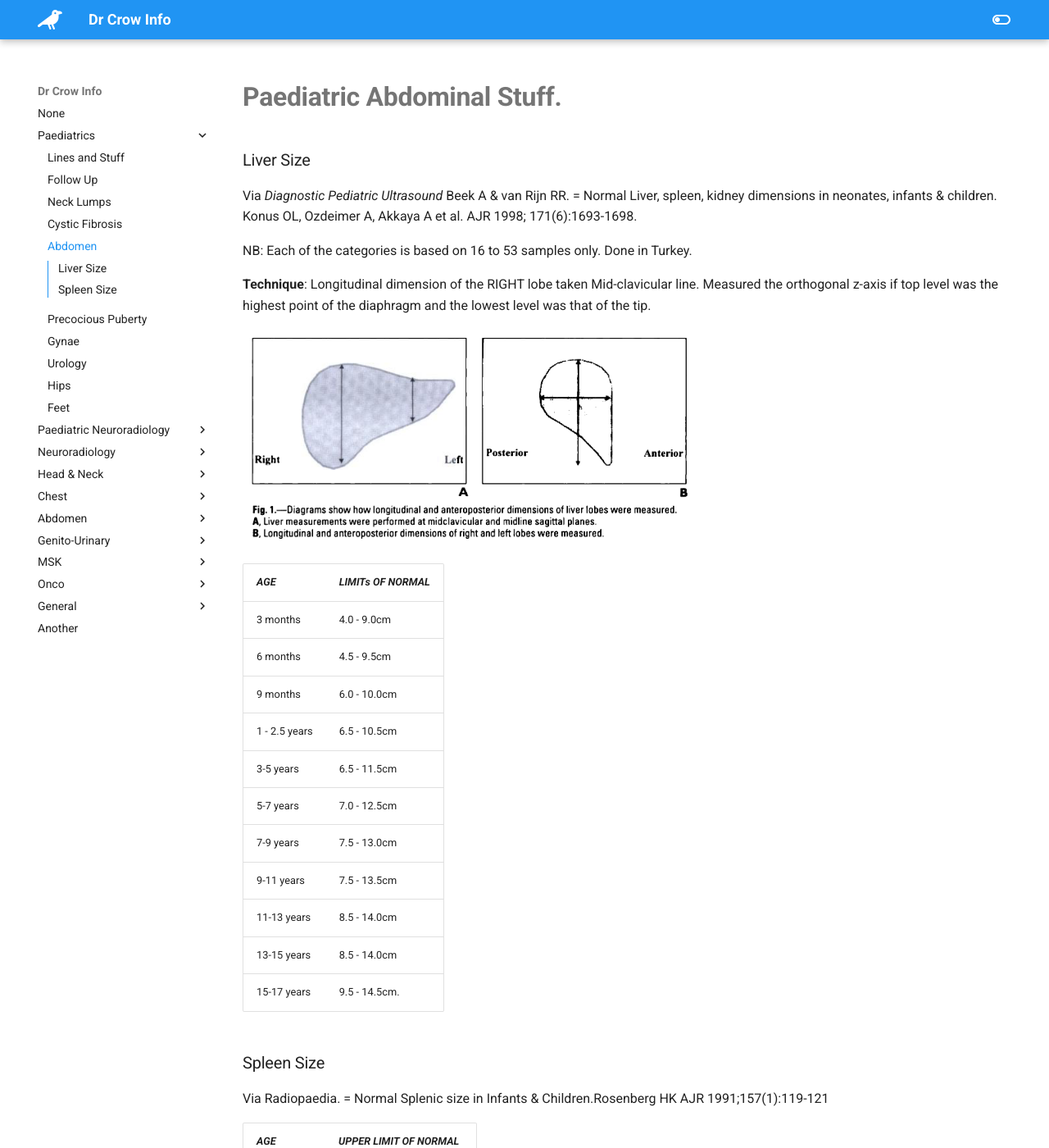
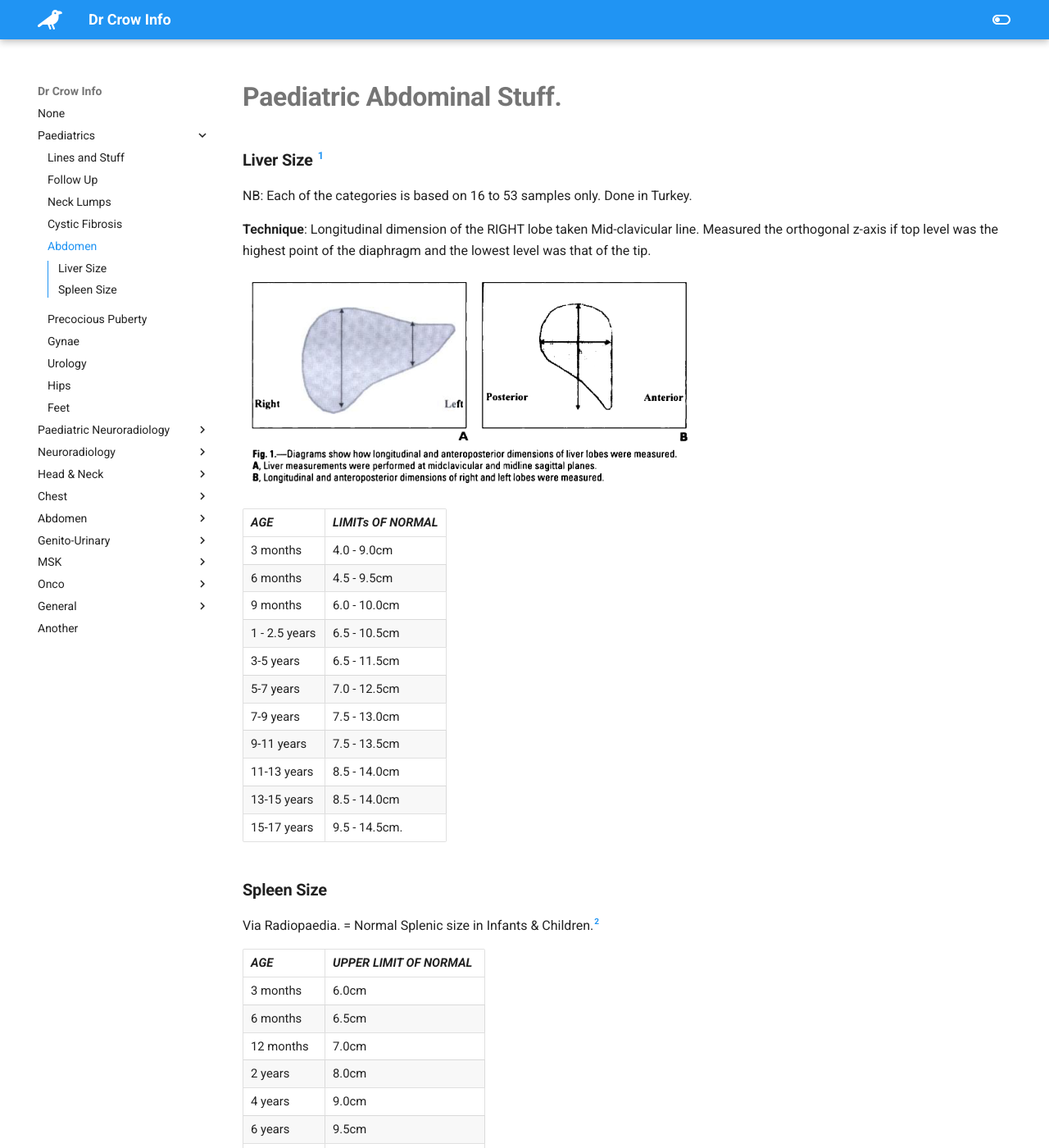
Before and after one commit to TheDrCrow/DrCrowInfo, an MkDocs documentation site: the page built from docs/paediatrics/paed_abdomen.md, in a window 1280 px wide and 1400 px high. Shown: the whole window at 82% size. Built offline with MkDocs 1.6.1 and Material for MkDocs 9.7.7, drawn with Linux system fonts in a browser that asks for light colours; some of the changed text lies outside the part shown.

Commit message:
update the css

```diff
--- a/docs/paediatrics/paed_abdomen.md
+++ b/docs/paediatrics/paed_abdomen.md
@@ -1,8 +1,8 @@
 # Paediatric Abdominal Stuff.
 
-### Liver Size
+### Liver Size [^Beek1998]
 
-Via *Diagnostic Pediatric Ultrasound* Beek A & van Rijn RR. = Normal Liver, spleen, kidney dimensions in neonates, infants & children. Konus OL, Ozdeimer A, Akkaya A et al. AJR 1998; 171(6):1693-1698.
+[^Beek1998]: Normal Liver, spleen, kidney dimensions in neonates, infants & children. Konus OL, Ozdeimer A, Akkaya A et al. AJR 1998; 171(6):1693-1698.  in Diagnostic Pediatric Ultrasound, Beek A & van Rijn RR.
 
 NB: Each of the categories is based on 16 to 53 samples only. Done in Turkey.
 
@@ -27,7 +27,8 @@
 
 ### Spleen Size
 
-Via Radiopaedia. = Normal Splenic size in Infants & Children.Rosenberg HK AJR 1991;157(1):119-121
+Via Radiopaedia. = Normal Splenic size in Infants & Children.[^Rosenberg1991]
+[^Rosenberg1991]: Rosenberg HK AJR 1991;157(1):119-121
 
 *AGE* | *UPPER LIMIT OF NORMAL*
 :---|:---
--- a/docs/stylesheets/extra.css
+++ b/docs/stylesheets/extra.css
@@ -3,3 +3,43 @@
 .md-typeset h1 {
 	font-weight: bold;
 }
+
+.md-typeset h2 {
+	font-weight: bold;
+}
+
+.md-typeset h3 {
+	font-weight: bold;
+}
+
+th, td {
+    border: 1px solid var(--md-typeset-table-color);
+    border-spacing: 0;
+    border-bottom: none;
+    border-left: none;
+    border-top: none;
+}
+
+.md-typeset__table {
+    line-height: 1;
+}
+
+.md-typeset__table table:not([class]) {
+    font-size: .74rem;
+    border-right: none;
+}
+
+.md-typeset__table table:not([class]) td,
+.md-typeset__table table:not([class]) th {
+    padding: 9px;
+}
+
+/* light mode alternating table bg colors */
+.md-typeset__table tr:nth-child(2n) {
+    background-color: #f8f8f8;
+}
+
+/* dark mode alternating table bg colors */
+[data-md-color-scheme="slate"] .md-typeset__table tr:nth-child(2n) {
+    background-color: hsla(var(--md-hue),25%,25%,1)
+}
--- a/mkdocs.yml
+++ b/mkdocs.yml
@@ -109,16 +109,9 @@
      - 'Nightsweats': 'general/general_nightsweats.md'
    - 'Another': 'anotherpage.md'
 markdown_extensions:
-  - pymdownx.superfences:
-    custom_fences:
-      - name: mermaid
-        class: mermaid
-        format: !!python/name:pymdownx.superfences.fence_code_format
   - footnotes
-  - pymdownx.caret
 plugins:
   - social
-  - typeset
 extra:
   social:
     - icon: fontawesome/brands/github-alt
```
Also changed, not shown: docs/paediatrics/paed_cystic_fibrosis.md (+0 -8 lines).
